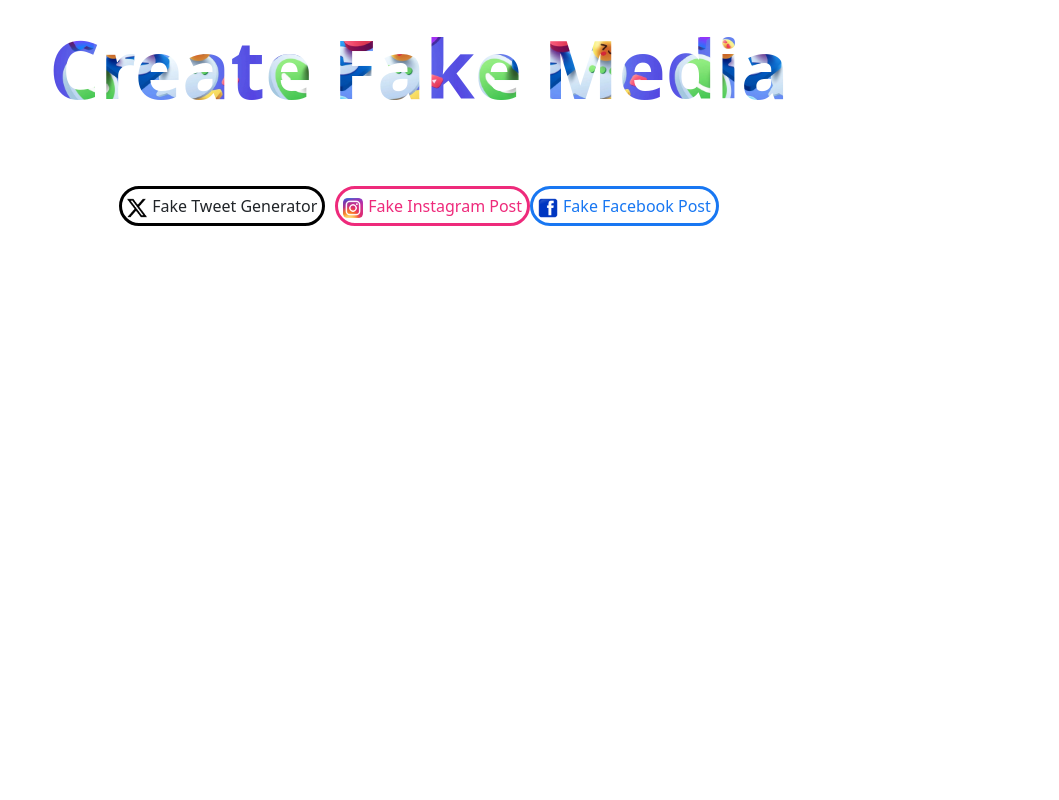
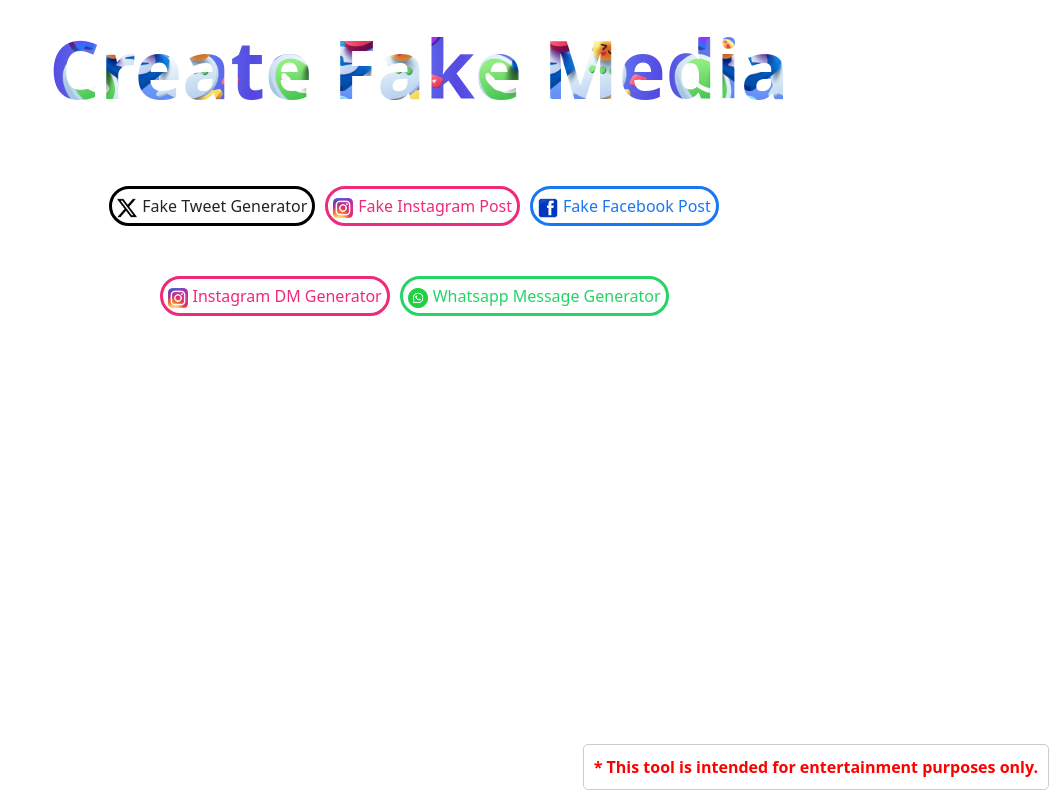
Before and after one commit to srivastavshubham/fake-social-media, a React (Create React App) app: page / in a window 1280 px wide. Shown: the whole page, without its empty margins (221-1280 px from the left). Built offline with nearby package versions, Linux system fonts and the light colour scheme.

Commit message:
add button

```diff
--- a/src/App.js
+++ b/src/App.js
@@ -4,6 +4,9 @@
 import Navbar from "./navbar";
 import Home from './home'
 import Facebook from "./facebook";
+import Whatsapp from "./whatsapp";
+import Instagramdm from "./instagramdm";
+
 
 
 const Error = () => {
@@ -29,6 +32,8 @@
           <Route path="/twitter" element={<Twitter />} />
           <Route path="/insta" element={<Insta />} />
           <Route path="/fb" element={<Facebook />} />
+          <Route path="/instadm" element={<Instagramdm />} />
+          <Route path="/whatsapp" element={<Whatsapp />} />
           <Route exact path="/*" element={<Error />} />
        </Routes>
        </BrowserRouter>
--- a/src/home.js
+++ b/src/home.js
@@ -3,10 +3,13 @@
 import TwitterImage from './assets/twiter-logo.png'
 import InstaImage from './assets/Instagram_icon.png.webp'
 import FB from './assets/Facebook_icon.svg.webp'
+import whatsapp from './assets/whatsapp.png'
+
 
 
 export default function Home() {
   return (
+    <div>
     <div style={{display:'flex',justifyContent:'center',paddingTop:'50px'}}>
          <Link to="/twitter" className='twitter-button'>
             <img src={TwitterImage} alt="Button Image" style={{ width: '20px', height: '20px' }} />
@@ -23,5 +26,19 @@
             <span style={{fontSize:'16px',textAlign:'center',color: '#1877F2',paddingLeft:'5px'}}>Fake Facebook Post</span>
         </Link>
     </div>
+    <div style={{display:'flex',justifyContent:'center',paddingTop:'50px'}}>
+        <Link to="/instadm" className='insta-button'>
+            <img src={InstaImage} alt="Button Image" style={{ width: '20px', height: '20px'}} />
+            <span style={{fontSize:'16px',textAlign:'center',color: '#ee2a7b',paddingLeft:'5px'}}>Instagram DM Generator</span>
+        </Link>
+        <Link to="/whatsapp" className='whatsapp-button'>
+            <img src={whatsapp} alt="Button Image" style={{ width: '20px', height: '20px'}} />
+            <span style={{fontSize:'16px',textAlign:'center',color: '#25D366',paddingLeft:'5px'}}>Whatsapp Message Generator</span>
+        </Link>
+    </div>
+    <div className="bottom-right-corner">
+      * This tool is intended for entertainment purposes only.
+    </div>
+    </div>
   )
 }
--- a/src/index.css
+++ b/src/index.css
@@ -101,6 +101,8 @@
   border-radius: 20px;
   padding: 5px;
   border: 3px solid #ee2a7b;
+  margin-right: 10px;
+
 }
 
 .instagram-container{
@@ -157,6 +159,7 @@
   border-radius: 20px;
   padding: 5px;
   border: 3px solid #1877F2;
+  margin-right: 10px;
 }
 .fb-name-icon{
   display: flex;
@@ -307,3 +310,21 @@
 .status-indicator.online {
   background-color: green;
 }
+.whatsapp-button{
+  text-decoration: none;
+  color: inherit;
+  border-radius: 20px;
+  padding: 5px;
+  border: 3px solid #25D366;
+  margin-right: 10px;
+}
+.bottom-right-corner {
+  position: fixed;
+  bottom: 10px;
+  right: 10px;
+  color: red;
+  padding: 10px;
+  border: 1px solid #ccc;
+  border-radius: 5px;
+  font-weight:600;
+}
--- /dev/null
+++ b/src/instagramdm.js
@@ -0,0 +1,7 @@
+import React from 'react'
+
+export default function Instagramdm() {
+  return (
+    <div>Instagramdm</div>
+  )
+}
--- /dev/null
+++ b/src/whatsapp.js
@@ -0,0 +1,7 @@
+import React from 'react'
+
+export default function Whatsapp() {
+  return (
+    <div>Whatsapp</div>
+  )
+}
```
Also changed, not shown: src/assets/whatsapp.png (added).
